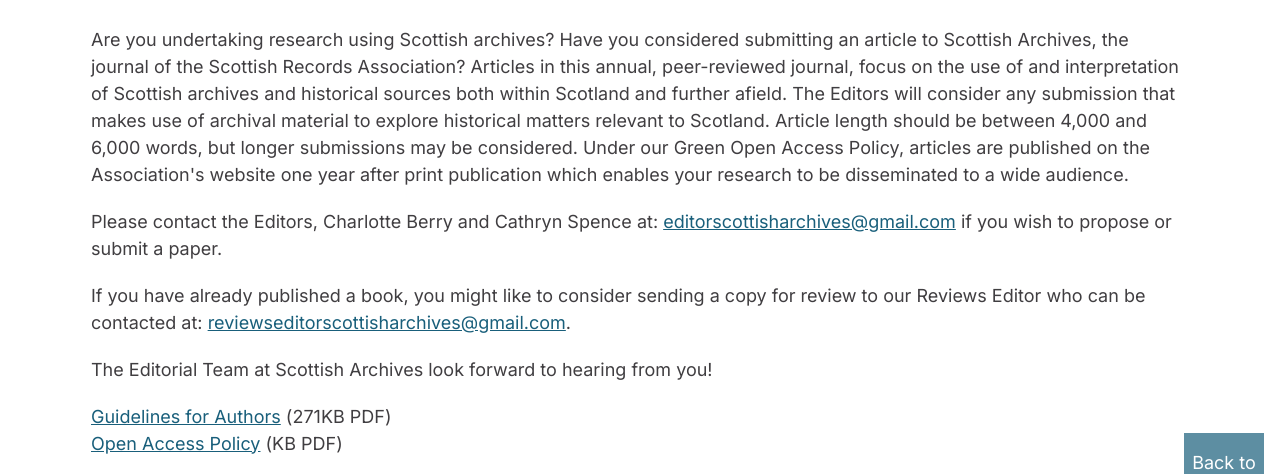
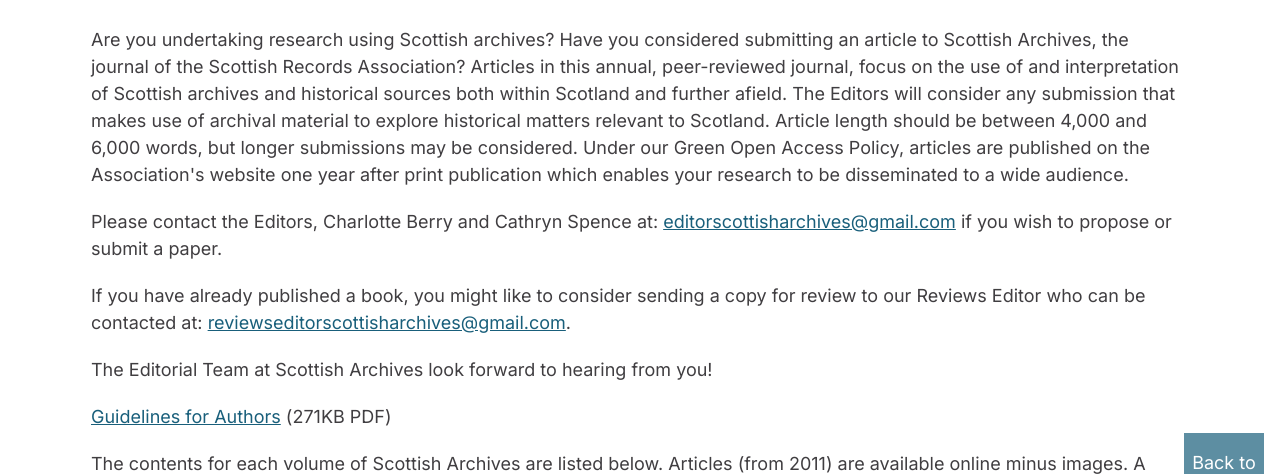
Before and after one commit to nvb33/SRA, an Eleventy site: page src/scottish-archives.njk in a window 1280 px wide. Shown: the part 271-745 px from the top of the page. Built offline with nearby package versions, Linux system fonts and the light colour scheme; Eleventy itself is replaced by a stand-in of ours; files that its build step writes are made by us from their sources.

Commit message:
commented out the empty link to Open Access Policy

```diff
--- a/src/scottish-archives.njk
+++ b/src/scottish-archives.njk
@@ -12,8 +12,8 @@
             <p>Please contact the Editors, Charlotte Berry and Cathryn Spence at: <a href="mailto:editorscottisharchives@gmail.com">editorscottisharchives@gmail.com</a> if you wish to propose or submit a paper.</p>
             <p>If you have already published a book, you might like to consider sending a copy for review to our Reviews Editor who can be contacted at: <a href="mailto:reviewseditorscottisharchives@gmail.com">reviewseditorscottisharchives@gmail.com</a>.</p>
             <p>The Editorial Team at Scottish Archives look forward to hearing from you!</p>
-            <p><a href="/documents/author_requirements_and_style_guide.pdf">Guidelines for Authors</a> (271KB PDF)<br />
-            <a href="">Open Access Policy</a> (KB PDF)</p>
+            <p><a href="/documents/author_requirements_and_style_guide.pdf" target="_blank">Guidelines for Authors</a> (271KB PDF)<br />
+            <!--<a href="">Open Access Policy</a> (KB PDF)</p>-->
             <p>The contents for each volume of Scottish Archives are listed below. Articles (from 2011) are available online minus images. A small number of back copies of the journal with images are available for purchase, mainly to existing members of the Association. If you are interested in obtaining back-copies of previous journals please contact the Membership Secretary. Or why not become a member to secure your own copy of Scottish Archives each year? Further details are available on the <a href="membership">Membership page</a>.</p>
         </div>
     </section>
```
